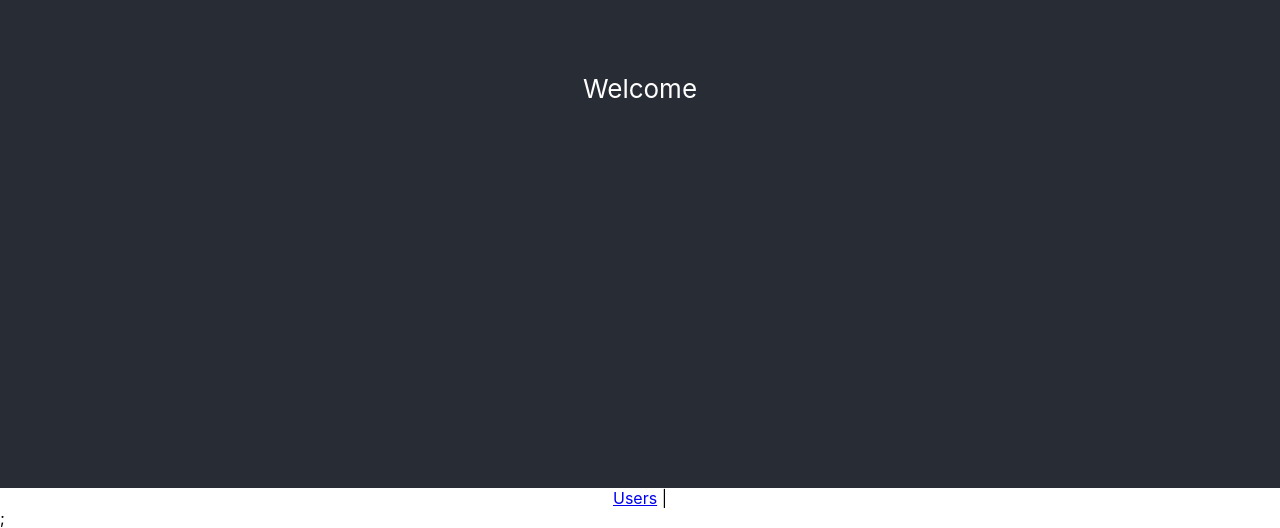
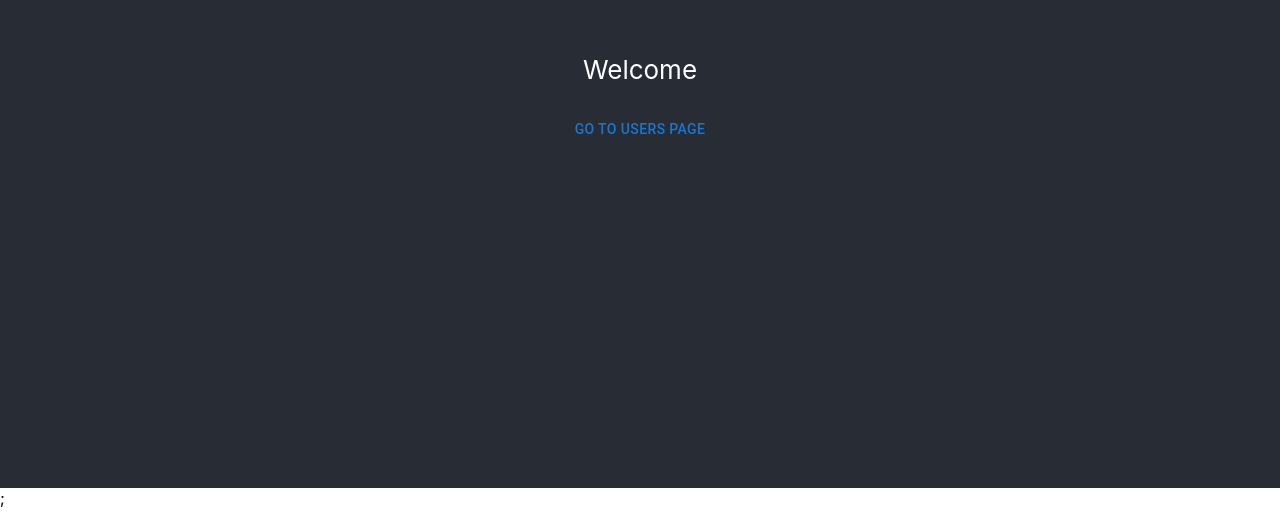
Before and after one commit to Skurrr/frontend-test, a React (Create React App) app in the folder client/: page / in a window 1280 px wide. Shown: the part 312-840 px from the top of the page. Built offline with nearby package versions, Linux system fonts and the light colour scheme.

Commit message:
feature: remove navLink, add button to navigate to users page

```diff
--- a/client/src/components/Home/Home.tsx
+++ b/client/src/components/Home/Home.tsx
@@ -1,15 +1,23 @@
-import { Link } from "react-router-dom";
+import Button from "@mui/material/Button";
+import { Link, useNavigate } from "react-router-dom";
 import "./Home.css";
 
 const Home = () => {
+  let navigate = useNavigate();
+
   return (
     <div className="Home">
       <header className="Home-header">
         <p>Welcome</p>
+        <Button
+          onClick={() => {
+            navigate(`/users`);
+          }}
+          variant="text"
+        >
+          Go to users page
+        </Button>
       </header>
-      <nav>
-        <Link to="/users">Users</Link> |{" "}
-      </nav>
     </div>
   );
 };
```
